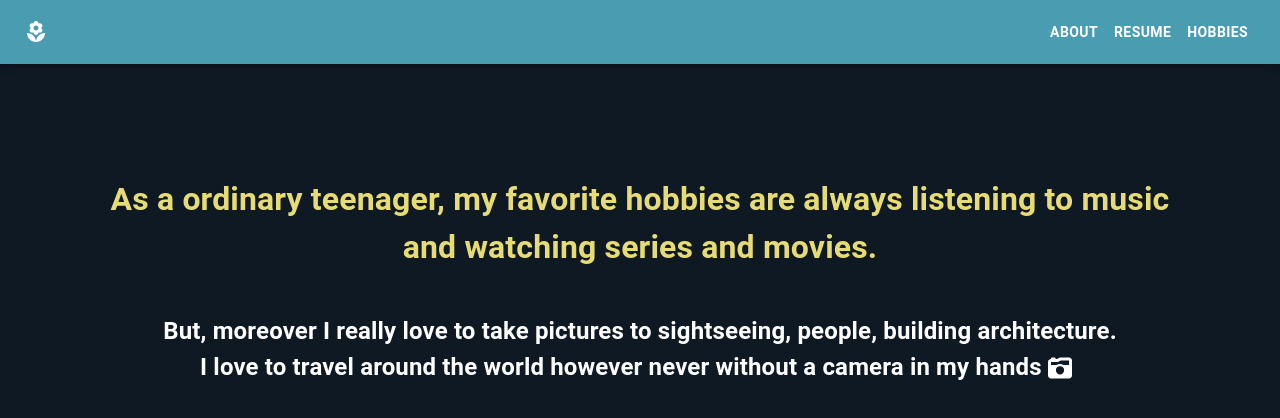
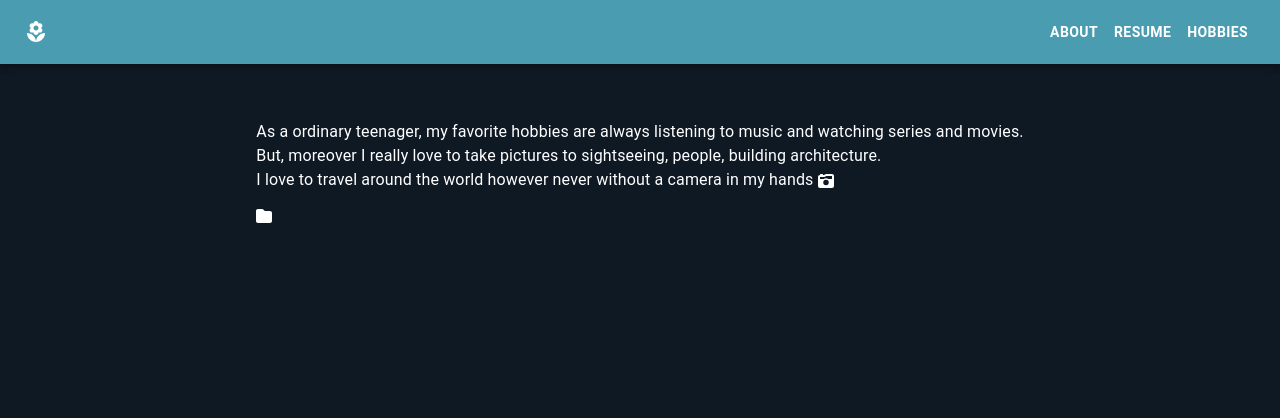
Before and after one commit to isabelSoares/myWebSite, a React (Create React App) app in the folder ts-app/: page /hobbies in a window 1280 px wide. Shown: the top 418 px of the page. Built offline with nearby package versions, Linux system fonts and the light colour scheme.

Commit message:
Changed the icon website tab 🍀

```diff
--- a/ts-app/public/index.html
+++ b/ts-app/public/index.html
@@ -2,14 +2,14 @@
 <html lang="en">
   <head>
     <meta charset="utf-8" />
-    <link rel="icon" href="%PUBLIC_URL%/favicon.ico" />
+    <link rel="icon" href="%PUBLIC_URL%/clover-four-leaf.ico" />
     <meta name="viewport" content="width=device-width, initial-scale=1" />
     <meta name="theme-color" content="#000000" />
     <meta
       name="description"
       content="Web site created using create-react-app"
     />
-    <link rel="apple-touch-icon" href="%PUBLIC_URL%/logo192.png" />
+    <!--link rel="apple-touch-icon" href="%PUBLIC_URL%/logo192.png" /-->
     <!--
       manifest.json provides metadata used when your web app is installed on a
       user's mobile device or desktop. See https://developers.google.com/web/fundamentals/web-app-manifest/
@@ -24,7 +24,7 @@
       work correctly both with client-side routing and a non-root public URL.
       Learn how to configure a non-root public URL by running `npm run build`.
     -->
-    <title>React App</title>
+    <title>Isabel's website</title>
   </head>
   <body>
     <noscript>You need to enable JavaScript to run this app.</noscript>
--- a/ts-app/src/components/hobbies/Hobbies.scss
+++ b/ts-app/src/components/hobbies/Hobbies.scss
@@ -2,10 +2,11 @@
     display: flex;
     flex-direction: column;
     color: white;
-    align-items: center;
+    align-items: flex-start;
     justify-content: center;
+    text-align: justify;
     max-width: 100%;
-    padding: 90px;
+    padding: 40px;
 
     h1 {
         width: 100%;
--- a/ts-app/src/components/hobbies/Hobbies.tsx
+++ b/ts-app/src/components/hobbies/Hobbies.tsx
@@ -2,20 +2,19 @@ import React from 'react';
 import './Hobbies.scss';
 
 import { FontAwesomeIcon } from '@fortawesome/react-fontawesome';
-import {faCameraRetro} from '@fortawesome/free-solid-svg-icons';
+import {faCameraRetro, faFolder} from '@fortawesome/free-solid-svg-icons';
 
 interface IProps {}
 
 export const Hobbies = (props: IProps) => {
     return(
         <div className='hobbies'>
-            <h1>
+            <p>
                 As a ordinary teenager, my favorite hobbies are always listening to music and watching series and movies.<br />
-            </h1>
-            <h2>
                 But, moreover I really love to take pictures to sightseeing, people, building architecture. <br />
                 I love to travel around the world however never without a camera in my hands <FontAwesomeIcon icon={faCameraRetro}  className="icon-style"/>
-            </h2>
+            </p>
+            <FontAwesomeIcon icon={faFolder}  className="icon-style"/>
         </div>
     )
 }
```
Also changed, not shown: 2 other files (tests, documents, lock files or other folders).
